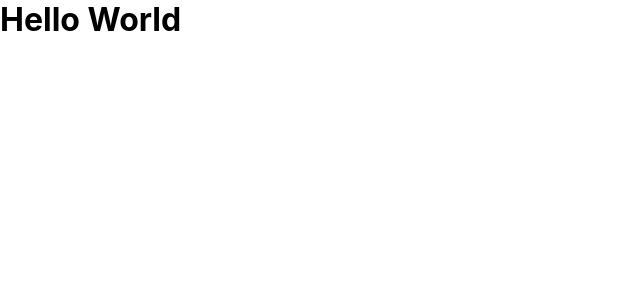
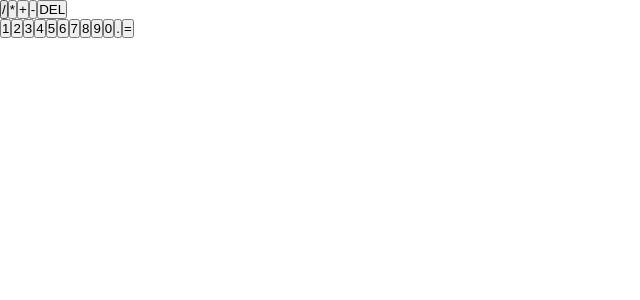
Before and after one commit to JardiinWD/react-calculator, a React (Create React App) app: page / in a window 1280 px wide. Shown: the top 300 px of the page, without its empty margins (0-640 px from the left). Built offline with nearby package versions, Linux system fonts and the light colour scheme.

Commit message:
Aggiunto file e foglio stile

```diff
--- a/src/App.js
+++ b/src/App.js
@@ -1,8 +1,50 @@
 
 function App() {
+
+  /* Costante per i numeri */
+  const createDigits = () => {
+    /* Array vuoto */
+    const digits = [];
+    /* Ciclo per iniettare i dati */
+    for (let i = 1; i < 10; i++) {
+      /* All'interno dell'array vuoto pusho il button */
+      digits.push(
+        <button key={i}>{i}</button>
+      )
+    }
+    /* Eseguo il return almeno di Digits */
+    return digits;
+  }
+
+
   return (
     <div className="App">
-      <h1>Hello World</h1>
+      {/* Div principale per la calcolatrice */}
+      <div className="calculator">
+        {/* Display Calcolatrice */}
+        <div className="display"></div>
+        {/* Operatori +/-/:/* */}
+        <div className="operators">
+          {/* Diviso */}
+          <button>/</button>
+          {/* Moltiplicazione */}
+          <button>*</button>
+          {/* Addizione */}
+          <button>+</button>
+          {/* Sottrazione */}
+          <button>-</button>
+          {/* Delete Button */}
+          <button>DEL</button>
+        </div>
+        {/* Pulsanti Calcolatrice*/}
+        <div className="digits">
+          {/* Questa è la mia arrow-function con dentro ciclo for */}
+          {createDigits()}
+          <button>0</button>
+          <button>.</button>
+          <button>=</button>
+        </div>
+      </div>
     </div>
   );
 }
--- a/src/index.css
+++ b/src/index.css
@@ -5,31 +5,19 @@
   box-sizing: border-box;
 }
 
+/* Elemento radice */
+:root {
+  --primary: #d81e5b;
+  --secondary: #8c38ff;
+  --darker:#131a26;
+  --lighter: white;
+}
 
-
+body {
+  font-family: 'Fira Sans', sans-serif;
+}
 /*endregion */
 
 
 
 /* Regola generale */
-
-
-
-
-
-
-
-
-body {
-  margin: 0;
-  font-family: -apple-system, BlinkMacSystemFont, 'Segoe UI', 'Roboto', 'Oxygen',
-    'Ubuntu', 'Cantarell', 'Fira Sans', 'Droid Sans', 'Helvetica Neue',
-    sans-serif;
-  -webkit-font-smoothing: antialiased;
-  -moz-osx-font-smoothing: grayscale;
-}
-
-code {
-  font-family: source-code-pro, Menlo, Monaco, Consolas, 'Courier New',
-    monospace;
-}
```
